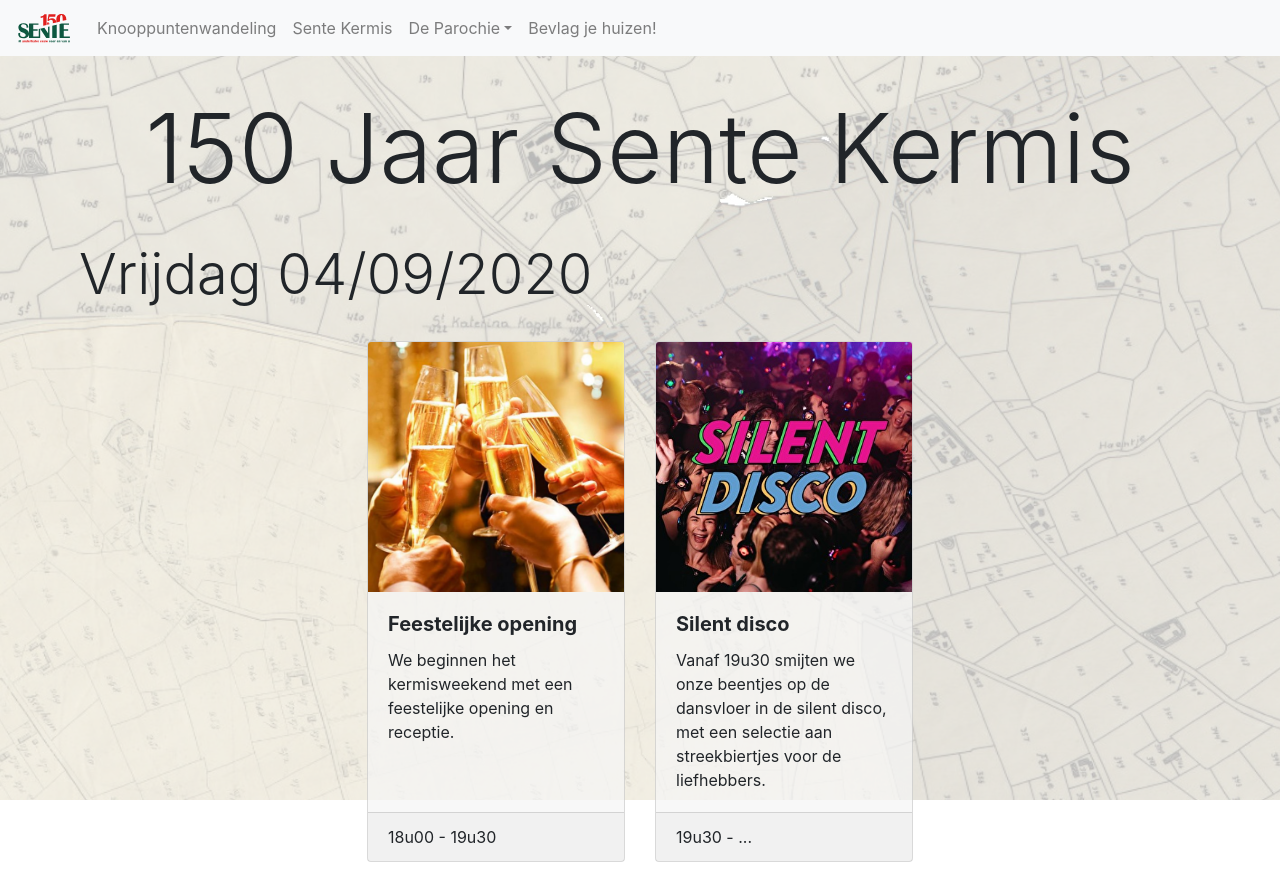
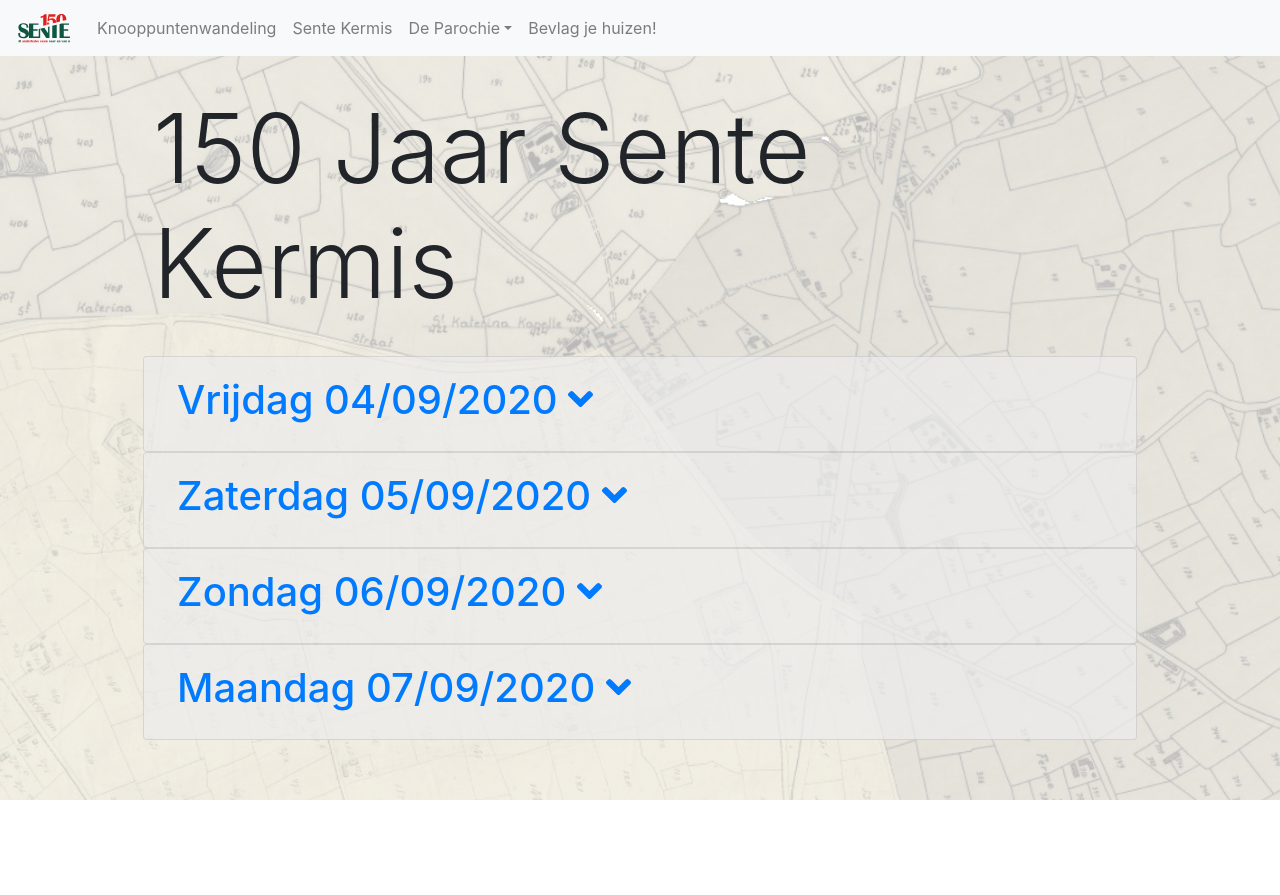
Before and after one commit to zoeparman/150-jaar-sente, a Next.js app: page /kermis in a window 1280 px wide. Shown: the top 895 px of the page. After the commit the page ends 800 px from the top, so only its background shows below. Built offline with nearby package versions, Linux system fonts and the light colour scheme.

Commit message:
SK events in accordion

```diff
--- a/components/TransparentCard.js
+++ b/components/TransparentCard.js
@@ -1,7 +1,7 @@
 import Card from "react-bootstrap/Card";
 
 const TransparentCard = props => (
-    <Card style={{marginTop: 25}}>
+    <Card style={{marginTop: 25, marginBottom: 25}}>
         {props.img && <Card.Img variant="top" src={props.img} style={{height: 250, objectFit: "cover"}}/>}
         <Card.Body>
             {props.title && <Card.Title style={{fontWeight: "bold"}}>{props.title}</Card.Title>}
--- a/package.json
+++ b/package.json
@@ -13,6 +13,9 @@
   "author": "",
   "license": "ISC",
   "dependencies": {
+    "@fortawesome/fontawesome-svg-core": "^1.2.28",
+    "@fortawesome/free-solid-svg-icons": "^5.13.0",
+    "@fortawesome/react-fontawesome": "^0.1.9",
     "@zeit/next-css": "^1.0.1",
     "bootstrap": "^4.4.1",
     "next": "^9.2.1",
--- a/pages/kermis.js
+++ b/pages/kermis.js
@@ -6,20 +6,27 @@ import PageTitle from "../components/PageTitle";
 import TransparentCard from "../components/TransparentCard";
 import CardDeck from "react-bootstrap/CardDeck";
 import Card from "react-bootstrap/Card";
+import {Accordion, Button} from "react-bootstrap";
+import { faAngleDown } from "@fortawesome/free-solid-svg-icons";
+import { FontAwesomeIcon } from "@fortawesome/react-fontawesome";
 
 const Kermis = () => (
     <Layout>
-        <Container fluid style={{width: "90%"}}>
+        <Container fluid style={{width: "80%"}}>
             <PageTitle>
                 150 Jaar Sente Kermis
             </PageTitle>
-            <Row id={"vrijdag"}>
-                <Col>
-                    <h1 className={"display-4"}>Vrijdag 04/09/2020</h1>
-                </Col>
-            </Row>
-            <Row className="justify-content-md-center">
-                <Col lg={6}>
+            <Row>
+                <Col md={12}>
+                    <Accordion>
+                        <Card>
+                            <Card.Header>
+                                <Accordion.Toggle as={Button} variant="link" eventKey="0">
+                                    <h1 className={"display-6"}>Vrijdag 04/09/2020 <FontAwesomeIcon icon={faAngleDown}/></h1>
+                                </Accordion.Toggle>
+                            </Card.Header>
+                            <Accordion.Collapse eventKey="0" className="justify-content-md-center">
+                                <Col xl={{span: 6, offset: 3}} lg={12}>
                                     <CardDeck>
                                         <TransparentCard
                                             title={"Feestelijke opening"}
@@ -36,13 +43,21 @@ const Kermis = () => (
                                         </TransparentCard>
                                     </CardDeck>
                                 </Col>
-            </Row>
-            <Row id={"zaterdag"}>
-                <Col>
-                    <h1 className={"display-4"} style={{marginTop: 25}}>Zaterdag 05/09/2020</h1>
+                            </Accordion.Collapse>
+                        </Card>
+                    </Accordion>
                 </Col>
             </Row>
             <Row>
+                <Col md={12}>
+                    <Accordion>
+                        <Card>
+                            <Card.Header>
+                                <Accordion.Toggle as={Button} variant="link" eventKey="1">
+                                    <h1 className={"display-6"}>Zaterdag 05/09/2020 <FontAwesomeIcon icon={faAngleDown}/></h1>
+                                </Accordion.Toggle>
+                            </Card.Header>
+                            <Accordion.Collapse eventKey="1" className="justify-content-md-center">
                                 <Col>
                                     <CardDeck>
                                         <TransparentCard
@@ -53,12 +68,14 @@ const Kermis = () => (
                                             Springen op het springkasteel, schminken, ravotten, ... Het kan allemaal,
                                             terwijl mama en papa ondertussen gezellig iets drinken in het zonnetje.
                                         </TransparentCard>
+                                        <div className="w-100 d-none d-sm-block d-md-none"/>
                                         <TransparentCard
                                             title={<a href="https://www.facebook.com/thewoodbeez/" target="_blank">The Woodbeez</a>}
                                             img={"/resources/kermis/woodbeez.jpg"}
                                             footer="20u30 - 21u30">
                                             's Avonds genieten we van een gezellig optreden van The Woodbeez.
                                         </TransparentCard>
+                                        <div className="w-100 d-none d-sm-block d-lg-none"/>
                                         <TransparentCard
                                             title={<a href="https://www.youtube.com/watch?v=FHefmNmb0Uo" target="_blank">Dirty Daddies</a>}
                                             img={"/resources/kermis/dirty\ daddies.jpg"}
@@ -67,6 +84,7 @@ const Kermis = () => (
                                             Zeer klein. De eerste en enige coverband ooit die op eigen kracht twee keer AFAS Live uitverkocht heeft,
                                             was al te zien bij RTL Late Night, NOS op 3 en BNN en sloten festivals als Zwarte Cross, Paaspop en Concert At Sea af.
                                         </TransparentCard>
+                                        <div className="w-100 d-none d-sm-block d-md-none"/>
                                         <TransparentCard
                                             title={"Afterparty"}
                                             img={"/resources/kermis/afterparty.jpg"}
@@ -75,17 +93,23 @@ const Kermis = () => (
                                         </TransparentCard>
                                     </CardDeck>
                                 </Col>
+                            </Accordion.Collapse>
+                        </Card>
+                    </Accordion>
+                </Col>
             </Row>
             <Row>
-
-            </Row>
-            <Row id={"zondag"}>
-                <Col style={{marginTop: 25}}>
-                    <h1 className={"display-4"}>Zondag 06/09/2020</h1>
-                </Col>
-            </Row>
-            <Row className="justify-content-md-center">
-                <Col lg={9}>
+                <Col md={12}>
+                    <Accordion>
+                        <Card>
+                            <Card.Header>
+                                <Accordion.Toggle as={Button} variant="link" eventKey="2">
+                                    <h1 className={"display-6"}>Zondag 06/09/2020 <FontAwesomeIcon icon={faAngleDown}/></h1>
+                                </Accordion.Toggle>
+                            </Card.Header>
+                            <Accordion.Collapse eventKey="2" className="justify-content-md-center">
+                                <div>
+                                    <Col>
                                         <CardDeck>
                                             <TransparentCard
                                                 title={"Eucharistieviering"}
@@ -93,12 +117,14 @@ const Kermis = () => (
                                                 footer="10u00 - 11u00">
                                                 Zondagmorgen worden is iedereen welkom in de kerk voor de eucharistieviering, ook in thema van 150 jaar sente.
                                             </TransparentCard>
+                                            <div className="w-100 d-none d-sm-block d-lg-none"/>
                                             <TransparentCard
                                                 title={"Aperitiefconcert"}
                                                 img={"/resources/kermis/aperitiefconcert.jpg"}
                                                 footer="11u00 - 12u30">
                                                 Na de misviering genieten we van zon, drank, muziek, sfeer en gezelligheid bij het aperitiefconcert.
                                             </TransparentCard>
+                                            <div className="w-100 d-none d-sm-block d-lg-none"/>
                                             <TransparentCard
                                                 title={"Cote à l'os"}
                                                 img={"/resources/kermis/cotealos.jpg"}
@@ -107,9 +133,7 @@ const Kermis = () => (
                                             </TransparentCard>
                                         </CardDeck>
                                     </Col>
-            </Row>
-            <Row className="justify-content-md-center">
-                <Col lg={6}>
+                                    <Col xl={{span: 6, offset: 3}}>
                                         <CardDeck>
                                             <TransparentCard
                                                 title={"Pétanquetornooi"}
@@ -117,6 +141,7 @@ const Kermis = () => (
                                                 footer="14u00 - 19u00">
                                                 Zondagnamiddag volgt de strijd der titanen: het pétanquetornooi. Wie gaat dit jaar met de felbegeerde titel lopen?
                                             </TransparentCard>
+                                            <div className="w-100 d-none d-sm-block d-md-none"/>
                                             <TransparentCard
                                                 title={"Verrassing!"}
                                                 img={"/resources/kermis/surprise.png"}
@@ -125,14 +150,22 @@ const Kermis = () => (
                                             </TransparentCard>
                                         </CardDeck>
                                     </Col>
-            </Row>
-            <Row id={"maandag"}>
-                <Col>
-                    <h1 className={"display-4"}>Maandag 07/09/2020</h1>
+                                </div>
+                            </Accordion.Collapse>
+                        </Card>
+                    </Accordion>
                 </Col>
             </Row>
-            <Row className="justify-content-md-center">
-                <Col lg={6}>
+            <Row>
+                <Col md={12}>
+                    <Accordion>
+                        <Card>
+                            <Card.Header>
+                                <Accordion.Toggle as={Button} variant="link" eventKey="3">
+                                    <h1 className={"display-6"}>Maandag 07/09/2020 <FontAwesomeIcon icon={faAngleDown}/></h1>
+                                </Accordion.Toggle>
+                                <Accordion.Collapse eventKey="3" className="justify-content-md-center">
+                                    <Col lg={{span:6, offset: 3}}>
                                         <Card style={{marginTop: 25}}>
                                             <Card.Img variant="top" src="/resources/kermis/koen-crucke.jpg" style={{height: 350, objectFit: "cover"}}/>
                                             <Card.Body>
@@ -149,6 +182,11 @@ const Kermis = () => (
                         `}</style>
                                         </Card>
                                     </Col>
+                                </Accordion.Collapse>
+                            </Card.Header>
+                        </Card>
+                    </Accordion>
+                </Col>
             </Row>
         </Container>
     </Layout>
```
Also changed, not shown: 1 other file (tests, documents, lock files or other folders). Lines whose indentation alone changed are shown as unchanged.
